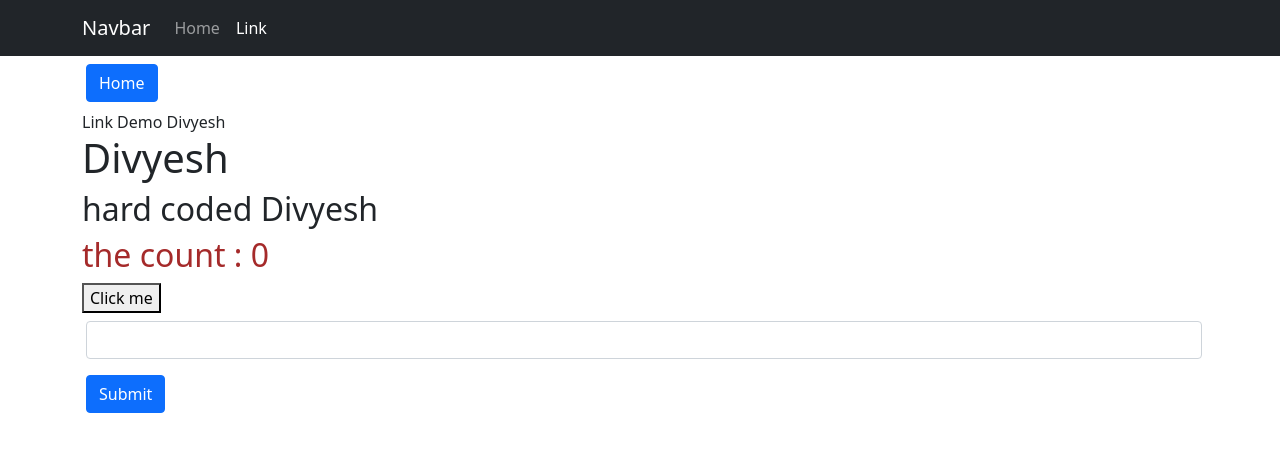
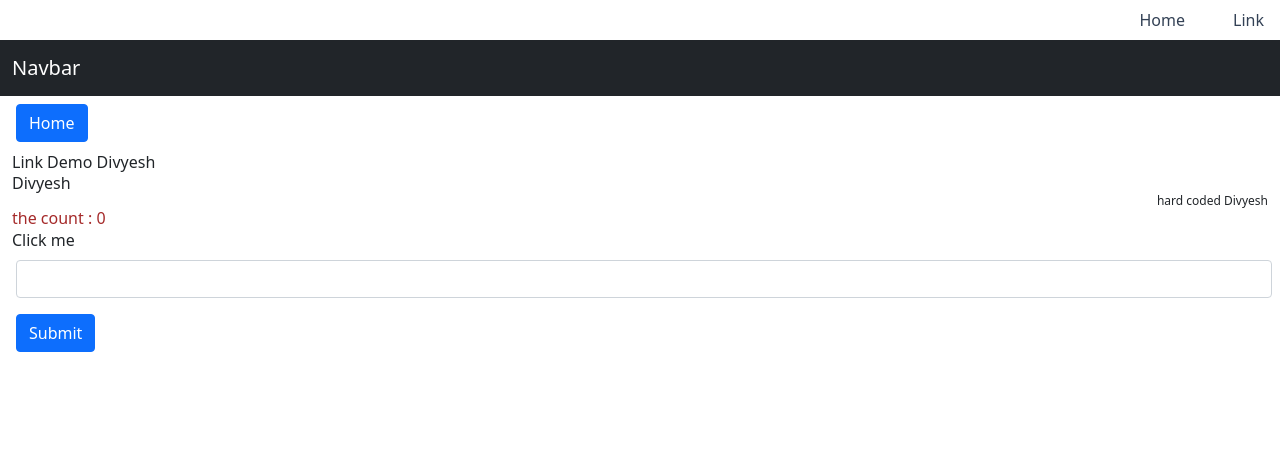
Before and after one commit to Dvs149/rect-test, a React (Create React App) app: page /Link in a window 1280 px wide. Shown: the top 452 px of the page. Built offline with nearby package versions, Linux system fonts and the light colour scheme.

Commit message:
tailwind

```diff
--- a/package.json
+++ b/package.json
@@ -40,6 +40,7 @@
     ]
   },
   "devDependencies": {
-    "gh-pages": "^4.0.0"
+    "gh-pages": "^4.0.0",
+    "tailwindcss": "^3.1.8"
   }
 }
--- /dev/null
+++ b/postcss.config.js
@@ -0,0 +1,6 @@
+module.exports = {
+  plugins: {
+    tailwindcss: {},
+    autoprefixer: {},
+  },
+}
--- a/src/components/Name.jsx
+++ b/src/components/Name.jsx
@@ -22,7 +22,7 @@ export default function Name({ name }) {
     // <div>{name}</div>
     <div>
       <h1>{name}</h1>
-      <h2>hard coded Divyesh</h2>
+      <h2 className='text-xs text-end'>hard coded Divyesh</h2>
       <h2 className={style.header}>the count : <span>{count}</span> </h2>
       <button onClick={handleClick}>
         Click me
--- a/src/components/Navbar.jsx
+++ b/src/components/Navbar.jsx
@@ -4,6 +4,10 @@ import { Link, NavLink } from 'react-router-dom'
 export default function Navbar() {
   return (
     <div>
+        <nav className=" flex sm:justify-end space-x-4 dark:bg-black">
+            <NavLink to="/" className="rounded-lg px-3 py-2 text-slate-700 font-medium hover:bg-slate-100 hover:text-slate-900 dark:text-white">Home</NavLink>
+            <NavLink to="/Link" className="rounded-lg px-3 py-2 text-slate-700 font-medium hover:bg-slate-100 hover:text-slate-900 dark:text-white">Link</NavLink>
+        </nav>
       <nav className="navbar navbar-expand-lg navbar-dark bg-dark">
         <div className="container">
           <a className="navbar-brand" href="/">Navbar</a>
--- /dev/null
+++ b/src/index.css
@@ -0,0 +1,3 @@
+@tailwind base;
+@tailwind components;
+@tailwind utilities;
--- a/src/index.js
+++ b/src/index.js
@@ -2,6 +2,7 @@ import React from 'react';
 import ReactDOM from 'react-dom/client';
 import App from './App';
 import reportWebVitals from './reportWebVitals';
+import "./index.css"
 
 const root = ReactDOM.createRoot(document.getElementById('root'));
 root.render(
--- /dev/null
+++ b/tailwind.config.js
@@ -0,0 +1,10 @@
+/** @type {import('tailwindcss').Config} */
+module.exports = {
+  content: [
+    "./src/**/*.{js,jsx,ts,tsx}",
+  ],
+  theme: {
+    extend: {},
+  },
+  plugins: [],
+}
```
Also changed, not shown: 2 other files (tests, documents, lock files or other folders).
